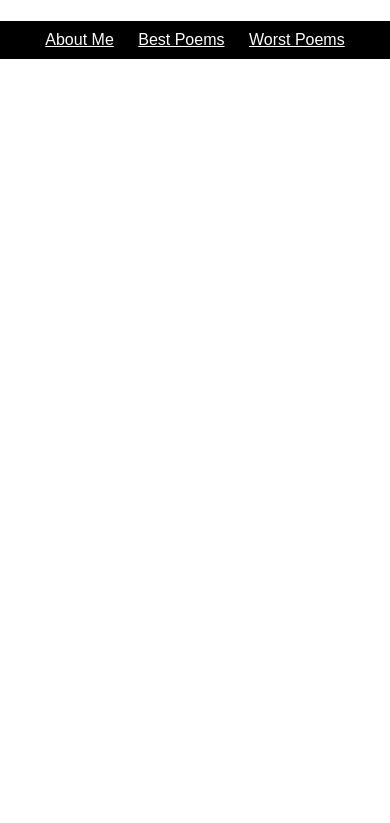
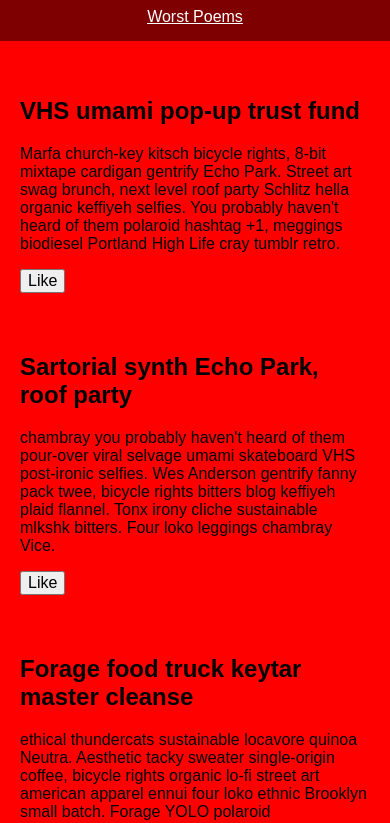
Before and after one commit to aymanmomin/General-Assembly-Project-2-build-a-responsive-blog-theme, a plain HTML site: page learning-phase.html in a window 390 px wide. Shown: the part 227-1050 px from the top of the page. Before the commit the page ends 844 px from the top, so only its background shows below. Drawn offline with Linux system fonts and the light colour scheme.

Commit message:
adding blog and like button

```diff
--- a/learning-phase.html
+++ b/learning-phase.html
@@ -2,30 +2,48 @@
 <head>
   <link href="/normalize.css" rel="stylesheet">
   <style>
-header{
+    header {
       text-align: center;
-  background: url("/assets/jeff-bg.png");
+      background: url('/assets/jeff-bg.png');
       background-size: cover;
       color: white;
     }
-img{
+    a {
+      color: white;
+    }
+    h1 {
+      font-size: 70px;
+    }
+    img {
       margin: 40px 0px 0px 0px;
       border: 7px solid white;
       border-radius: 20px;
     }
-h1{
-  font-size: 70px;
+    ul {
+      padding: 10px;
+      background: rgba(0,0,0,0.5);
     }
-ul{
-  padding:10px;
-  background: black;
-}
-li{
+    li {
       display: inline;
       padding: 0px 10px 0px 10px;
     }
-a{
-  color:white;
+    article {
+      max-width: 500px;
+      padding: 20px;
+      margin: 0 auto;
+    }
+
+    @media (max-width: 500px) {
+      body{
+        background:red;
+      }
+      h1 {
+        font-size:36px;
+      }
+      li {
+        display: block;
+        padding: 5px;
+      }
     }
   </style>
 </head>
@@ -39,5 +57,23 @@ a{
       <li><a href="#">Worst Poems</a></li>
     </ul>
   </header>
+  <article>
+  <h2>VHS umami pop-up trust fund</h2>
+  <p>Marfa church-key kitsch bicycle rights, 8-bit mixtape cardigan gentrify Echo Park. Street art swag brunch, next level roof party Schlitz hella organic keffiyeh selfies. You probably haven't heard of them polaroid hashtag +1, meggings biodiesel Portland High Life cray tumblr retro.</p>
+  <button>Like</button>
+  </article>
+  <article>
+  <h2>Sartorial synth Echo Park, roof party</h2>
+  <p>chambray you probably haven't heard of them pour-over viral selvage umami skateboard VHS post-ironic selfies. Wes Anderson gentrify fanny pack twee, bicycle rights bitters blog keffiyeh plaid flannel. Tonx irony cliche sustainable mlkshk bitters. Four loko leggings chambray Vice.</p>
+  <button>Like</button>
+  </article>
+  <article>
+  <h2>Forage food truck keytar master cleanse</h2>
+  <p>ethical thundercats sustainable locavore quinoa Neutra. Aesthetic tacky sweater single-origin coffee, bicycle rights organic lo-fi street art american apparel ennui four loko ethnic Brooklyn small batch. Forage YOLO polaroid</p>
+  <button>Like</button>
+  </article>
+  <script>
+  $("button").on("click", function(){alert("clicked!")})
+  </script>
 </body>
 </html>
```
Lines whose indentation alone changed are shown as unchanged.
